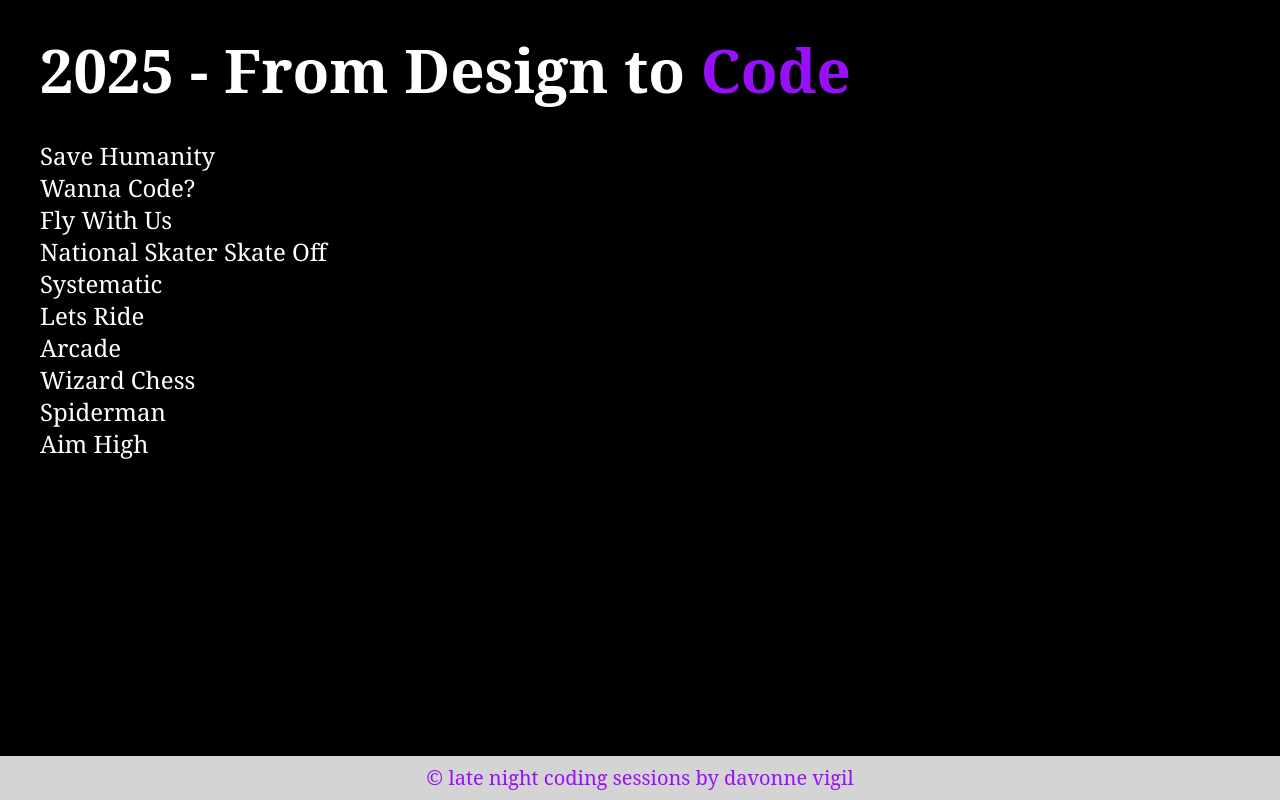
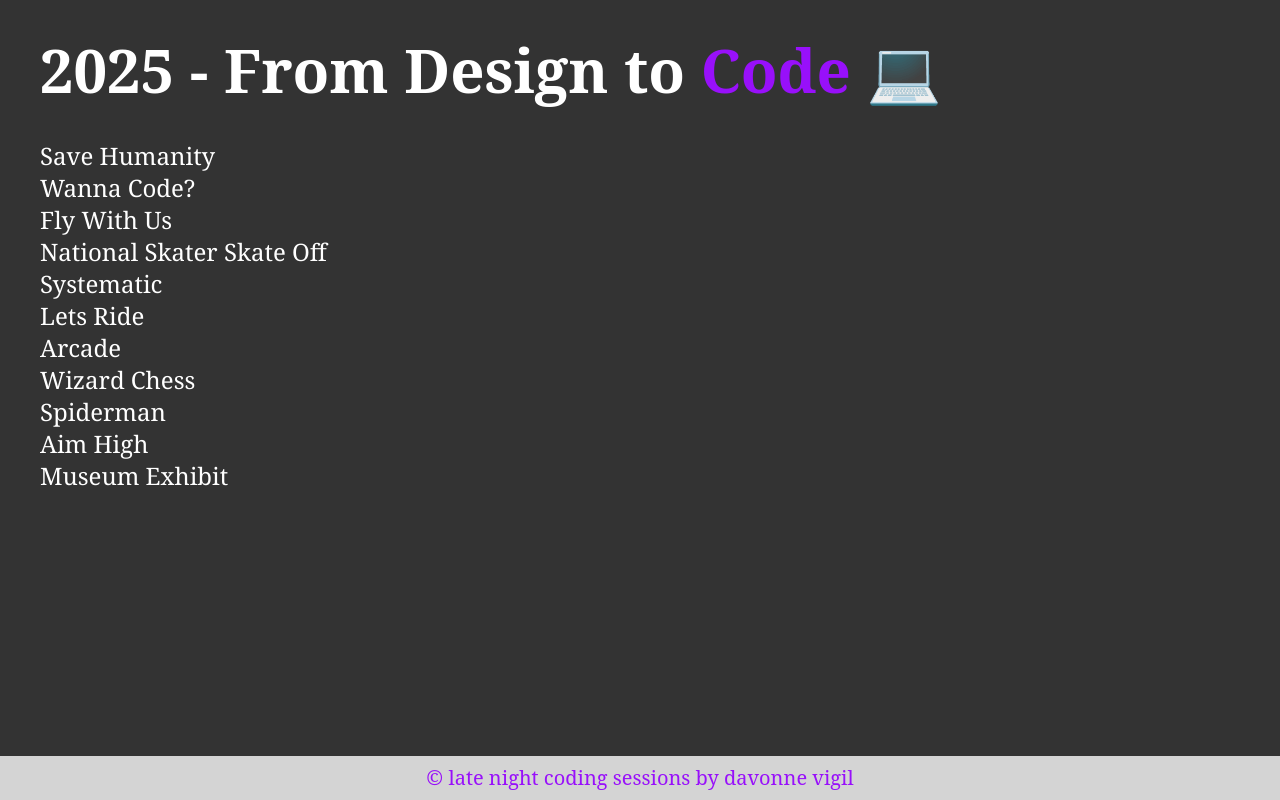
Before and after one commit to Davonne007-TX/world-of-code-and-design, a React (Vite) app: page / in a window 1280 px wide. Built offline with nearby package versions, Linux system fonts and the light colour scheme; a web font is replaced by a local one.

Commit message:
update home page styles and add new route for new project Museum Exhibit

```diff
--- a/src/App.jsx
+++ b/src/App.jsx
@@ -17,6 +17,9 @@ const Arcade = React.lazy(() => import("./components/gaming/Arcade"));
 const WizardChess = React.lazy(() => import("./components/chess/WizardChess"));
 const Spiderman = React.lazy(() => import("./components/spiderman/Spiderman"));
 const AimHigh = React.lazy(() => import("./components/basketball/AimHigh"));
+const PlanetExhibit = React.lazy(() =>
+  import("./components/museum/PlanetExhibit")
+);
 
 function App() {
   return (
@@ -40,6 +43,7 @@ function App() {
           <Route path="/wizardChess" element={<WizardChess />} />
           <Route path="/spiderman" element={<Spiderman />} />
           <Route path="/basketball" element={<AimHigh />} />
+          <Route path="/exhibit" element={<PlanetExhibit />} />
         </Routes>
       </Suspense>
     </>
--- a/src/components/HomePage.jsx
+++ b/src/components/HomePage.jsx
@@ -5,10 +5,10 @@ const MyWork = React.lazy(() => import("./MyWork"));
 
 export default function Home() {
   return (
-    <main className="bg-black min-h-screen text-white flex flex-col justify-between">
+    <main className="bg-black/80 min-h-screen text-white flex flex-col justify-between">
       <section className="flex flex-col ml-10">
         <h1 className="text-4xl md:text-5xl lg:text-6xl font-bold font-glo mt-10 mr-auto">
-          2025 - From Design to <span className="text-purple-600">Code</span>
+          2025 - From Design to <span className="text-purple-600">Code 💻</span>
         </h1>
 
         <Suspense fallback={<div>Magic in the making....</div>}>
--- /dev/null
+++ b/src/components/museum/PlanetExhibit.jsx
@@ -0,0 +1,3 @@
+export default function PlanetExhibit() {
+  return <div>PlanetExhibit</div>;
+}
--- a/src/data/myWork.js
+++ b/src/data/myWork.js
@@ -9,4 +9,5 @@ export const myWork = [
   { id: 8, text: "Wizard Chess", link: "/wizardChess" },
   { id: 9, text: "Spiderman", link: "/spiderman" },
   { id: 10, text: "Aim High", link: "/basketball" },
+  { id: 11, text: "Museum Exhibit", link: "/exhibit" },
 ];
```
